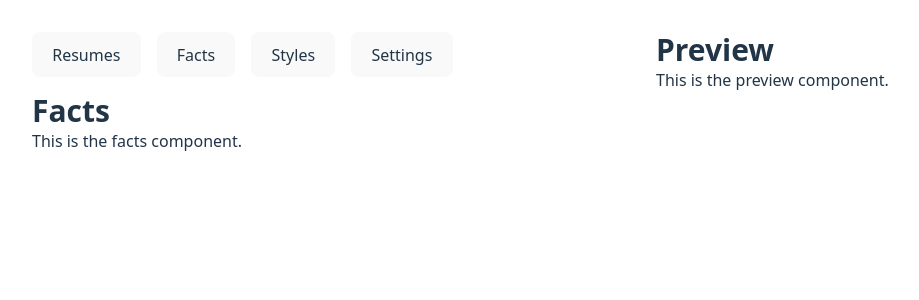
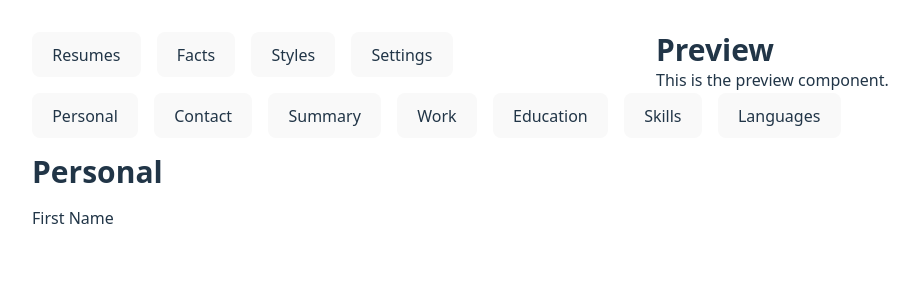
Before and after one commit to xintamosaik/vc8, a React (Vite) app: page / in a window 1280 px wide. Shown: the top 300 px of the page, without its empty margins (0-919 px from the left). Built offline with nearby package versions, Linux system fonts and the light colour scheme.

Commit message:
boilerplate

```diff
--- a/src/Facts.tsx
+++ b/src/Facts.tsx
@@ -1,10 +1,55 @@
-function Facts() {
+import React, { useState } from "react";
+import Personal from "./Facts/Personal.tsx";
+import Contact from "./Facts/Contact.tsx";
+import Summary from "./Facts/Summary.tsx";
+import Skills from "./Facts/Skills.tsx";
+import Work from "./Facts/Work.tsx";
+import Education from "./Facts/Education.tsx";
+import Languages from "./Facts/Languages.tsx";
+
+function Editor() {
+  const sections = {
+    personal: <Personal />,
+    contact: <Contact />,
+    summary: <Summary />,
+    work: <Work />,
+    education: <Education />,
+    skills: <Skills />,
+    languages: <Languages />,
+  };
+  const [active, setActive] = useState<keyof typeof sections>("personal");
+  const handleButtonClick = (event: React.MouseEvent<HTMLButtonElement>) => {
+    setActive(event.currentTarget.value as keyof typeof sections);
+  };
   return (
-    <div className="facts">
-    <h1 className="text-3xl font-bold">Facts</h1>
-    <p>This is the facts component.</p>
-  </div>
+    <div id="editor" className="flex flex-col gap-4">
+      <nav className="flex space-x-4">
+        <button value="personal" onClick={handleButtonClick}>
+          Personal
+        </button>
+        <button value="contact" onClick={handleButtonClick}>
+          Contact
+        </button>
+        <button value="summary" onClick={handleButtonClick}>
+          Summary
+        </button>
+        <button value="work" onClick={handleButtonClick}>
+          Work
+        </button>
+        <button value="education" onClick={handleButtonClick}>
+          Education
+        </button>
+        <button value="skills" onClick={handleButtonClick}>
+          Skills
+        </button>
+        <button value="languages" onClick={handleButtonClick}>
+          Languages
+        </button>
+      </nav>
+
+      <div className="section">{sections[active]}</div>
+    </div>
   );
 }
 
-export default Facts;
+export default Editor;
--- /dev/null
+++ b/src/Facts/Contact.tsx
@@ -0,0 +1,10 @@
+function Contact() {
+    return (
+      <div id="contact">
+        <h1 className="text-3xl font-bold">Contact</h1>
+        <p>This is the contact component.</p>
+      </div>
+    );
+  }
+
+  export default Contact;
--- /dev/null
+++ b/src/Facts/Education.tsx
@@ -0,0 +1,10 @@
+function Education() {
+  return (
+    <div className="education">
+      <h1 className="text-3xl font-bold">Education</h1>
+      <p>This is the education component.</p>
+    </div>
+  );
+}
+
+export default Education;
--- /dev/null
+++ b/src/Facts/Languages.tsx
@@ -0,0 +1,12 @@
+function Languages() {
+    return (
+        <div className="Languages">
+        <h1 className="text-3xl font-bold">Languages</h1>
+        <p>
+          This is a Languages of the facts. It provides an overview of the key
+          points and findings.
+        </p>
+      </div>
+    )
+}
+export default Languages;
--- /dev/null
+++ b/src/Facts/Personal.tsx
@@ -0,0 +1,18 @@
+function Personal() {
+    return (
+      <div id="personal" className="flex flex-col gap-4">
+
+        <h1 className="text-3xl font-bold">Personal</h1>
+        <label htmlFor="first">
+          First Name
+        </label>
+        <input
+          type="text"
+          name="first"
+          id="first"
+        />
+      </div>
+    );
+  }
+
+  export default Personal;
--- /dev/null
+++ b/src/Facts/Skills.tsx
@@ -0,0 +1,10 @@
+function Skills() {
+  return (
+    <div className="skills">
+      <h1 className="text-3xl font-bold">Skills</h1>
+      <p>This is the skills component.</p>
+    </div>
+  );
+}
+
+export default Skills;
--- /dev/null
+++ b/src/Facts/Summary.tsx
@@ -0,0 +1,12 @@
+function Summary() {
+  return (
+    <div className="summary">
+      <h1 className="text-3xl font-bold">Summary</h1>
+      <p>
+        This is a summary of the facts. It provides an overview of the key
+        points and findings.
+      </p>
+    </div>
+  );
+}
+export default Summary;
--- /dev/null
+++ b/src/Facts/Work.tsx
@@ -0,0 +1,12 @@
+function Work() {
+    return (
+        <div className="work">
+        <h1 className="text-3xl font-bold">work</h1>
+        <p>
+          This is a work of the facts. It provides an overview of the key
+          points and findings.
+        </p>
+      </div>
+    )
+}
+export default Work;
--- a/src/Preview.tsx
+++ b/src/Preview.tsx
@@ -1,6 +1,6 @@
 function Preview() {
     return (
-      <div className="preview">
+      <div id="preview">
         <h1 className="text-3xl font-bold">Preview</h1>
         <p>This is the preview component.</p>
       </div>
--- a/src/Resumes.tsx
+++ b/src/Resumes.tsx
@@ -1,6 +1,6 @@
 function Resumes() {
     return (
-      <div className="resumes">
+      <div id="resumes">
         <h1 className="text-3xl font-bold">Resumes</h1>
         <p>This is the resumes component.</p>
       </div>
--- a/src/Settings.tsx
+++ b/src/Settings.tsx
@@ -1,6 +1,6 @@
 function Settings() {
     return (
-      <div className="settings">
+      <div id="settings">
         <h1 className="text-3xl font-bold">Settings</h1>
         <p>This is the settings component.</p>
       </div>
--- a/src/Styles.tsx
+++ b/src/Styles.tsx
@@ -1,6 +1,6 @@
 function Styles() {
     return (
-      <div className="styles">
+      <div id="styles">
         <h1 className="text-3xl font-bold">Styles</h1>
         <p>This is the styles component.</p>
       </div>
```
